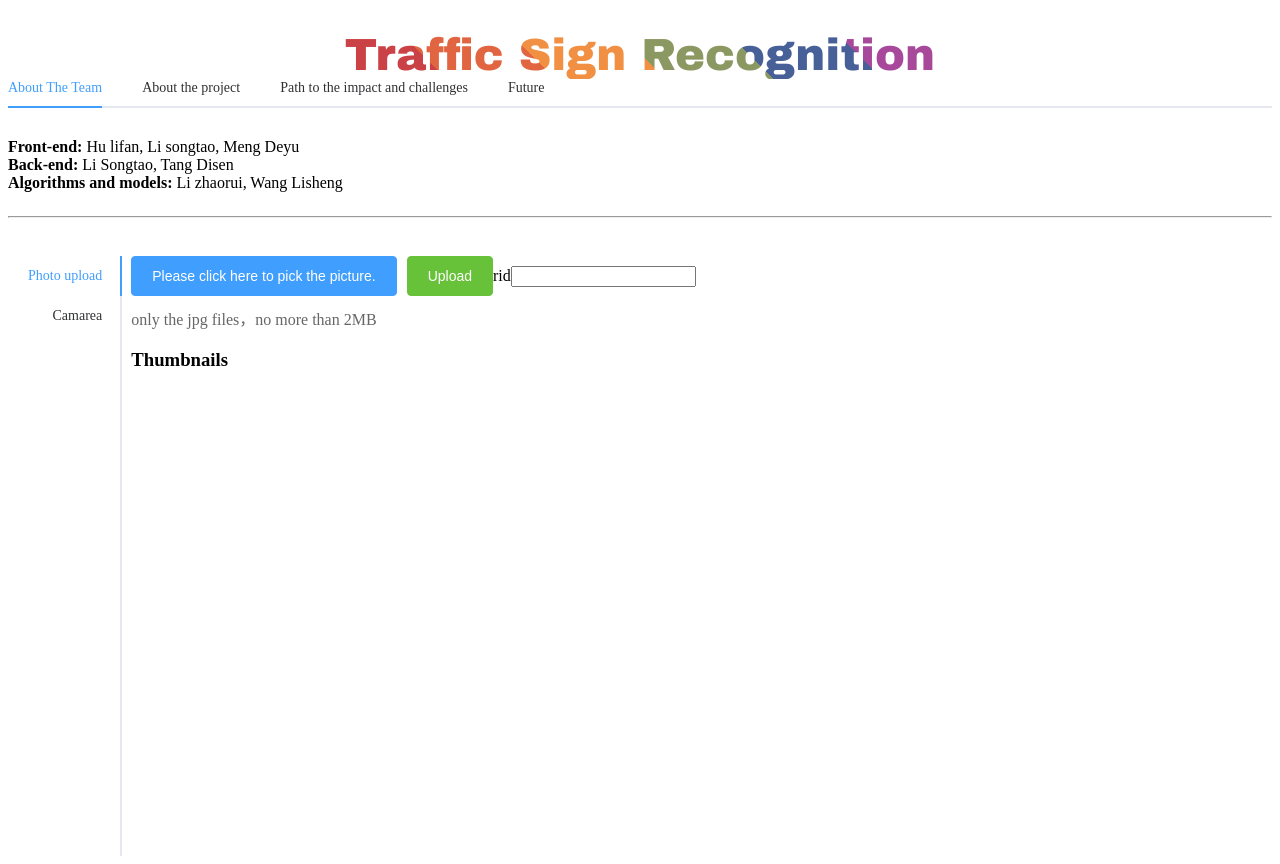
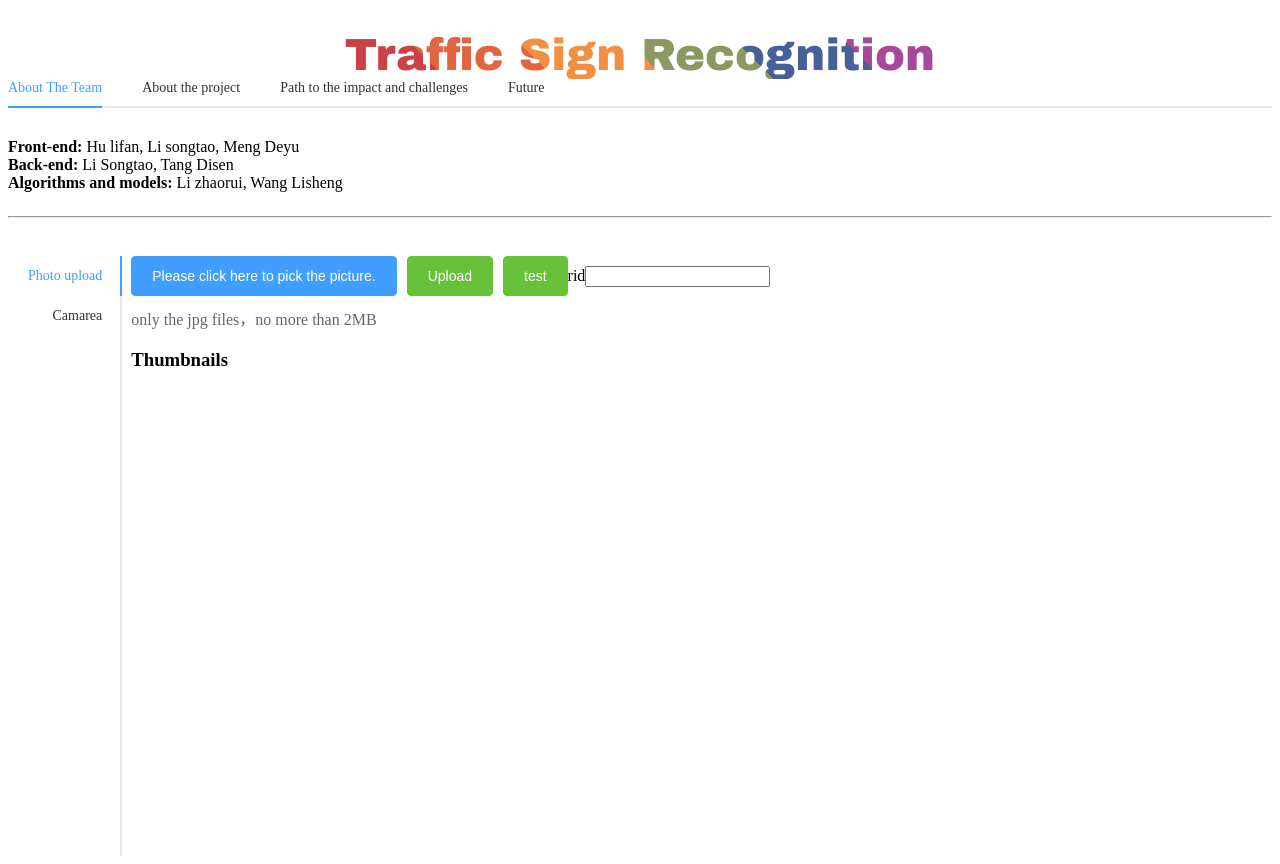
Before and after one commit to xiaoxiaoxiaotao/traffic_signal_recognition_system, a Vue app in the folder frontend/: page / in a window 1280 px wide. Built offline with nearby package versions, Linux system fonts and the light colour scheme.

Commit message:
add a test button

```diff
--- a/frontend/src/App.vue
+++ b/frontend/src/App.vue
@@ -51,6 +51,7 @@
         >
           <el-button slot="trigger" size="large" type="primary">Please click here to pick the picture.</el-button>
           <el-button style="margin-left: 10px;" size="large" type="success" @click="submitUpload">Upload</el-button>
+          <el-button style="margin-left: 10px;" size="large" type="success" @click="test">test</el-button>
           <label for="rid_temp">rid</label>
           <input type="text" id="rid_temp" v-model="rid" />
           <div slot="tip" class="el-upload__tip">only the jpg files，no more than 2MB</div>
@@ -105,11 +106,16 @@ export default {
     	let data={
     		"1231":"123"
     	}
-      axios.post('http://127.0.0.1:8000',data)
-      .then(res=>{
-      		//console里面打印后端来的response数据
-        console.log(res.data);
-      })
+      const xhr = new XMLHttpRequest();
+      xhr.open('POST', 'http://127.0.0.1:8000/test', true);
+      xhr.setRequestHeader('Content-Type', 'application/json');
+      xhr.onreadystatechange = function() {
+        if (xhr.readyState === 4 && xhr.status === 200) {
+          const response = JSON.parse(xhr.responseText);
+          console.log(response);
+        }
+      };
+      xhr.send(JSON.stringify(data));
     },
 
     handleClick(tab, event) {
```
